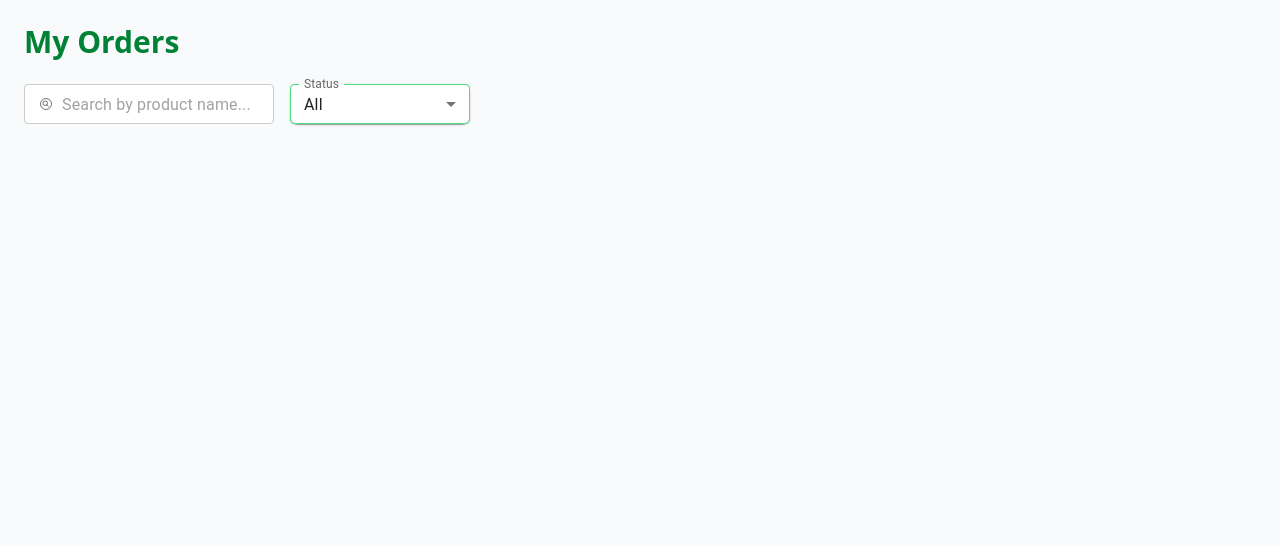
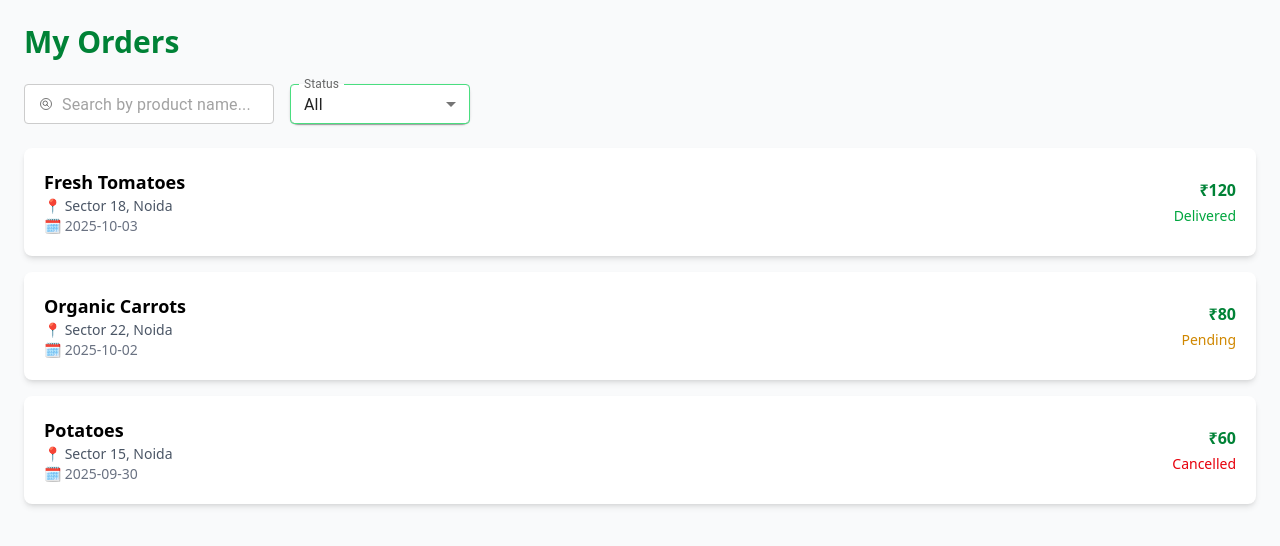
Before and after one commit to Rushikeshkuthe/greenCart-client, a React (Vite) app in the folder greenCart_client/: page /myOrder in a window 1280 px wide. Shown: the top 546 px of the page. Built offline with nearby package versions, Linux system fonts and the light colour scheme.

Commit message:
orders done

```diff
--- a/greenCart_client/src/pages/MyOrders.jsx
+++ b/greenCart_client/src/pages/MyOrders.jsx
@@ -110,6 +110,39 @@ const MyOrders = () => {
           </Select>
         </FormControl>
       </div>
+
+      <div className="grid gap-4 ">
+        {filteredOrders.map((order) => (
+          <div
+            key={order.id}
+            className="bg-white p-5 rounded-lg shadow-md flex flex-col md:flex-row justify-between items-start md:items-center"
+          >
+            <div>
+              <h3 className="font-semibold text-lg">{order.product}</h3>
+              <p className="text-gray-600 text-sm">📍 {order.address}</p>
+              <p className="text-gray-500 text-sm">🗓 {order.date}</p>
+            </div>
+
+            <div className="text-right mt-3 md:mt-0">
+              <p className="font-semibold text-green-700">₹{order.amount}</p>
+              <p
+                className={`mt-1 text-sm font-medium ${
+                  order.status === "Delivered"
+                    ? "text-green-600"
+                    : order.status === "Pending"
+                    ? "text-yellow-600"
+                    : "text-red-600"
+                }`}
+              >
+                {order.status}
+              </p>
+            </div>
+          </div>
+        ))}
+
+
+      </div>
+
     </div>
   );
 };
```
